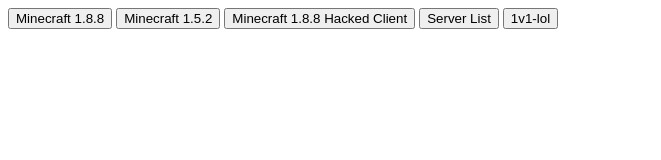
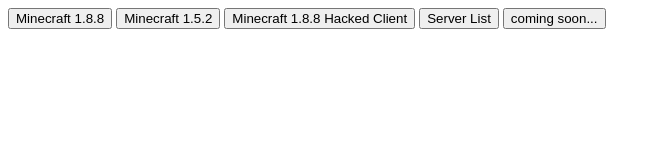
Before and after one commit to vezzui/vezzui, a plain HTML site: page index.html in a window 1280 px wide. Shown: the whole page, without its empty margins (0-661 px from the left). Drawn offline with Linux system fonts and the light colour scheme.

Commit message:
Update index.html

```diff
--- a/index.html
+++ b/index.html
@@ -9,6 +9,6 @@
     <button onclick="window.location.href='page2.html'">Minecraft 1.5.2</button>
     <button onclick="window.location.href='page3.html'">Minecraft 1.8.8 Hacked Client</button>
     <button onclick="window.location.href='serverlist.html'">Server List</button>
-    <button onclick="window.location.href='page4.html'">1v1-lol</button>
+    <button onclick="window.location.href='page4.html'">coming soon...</button>
 </body>
 </html>
```
